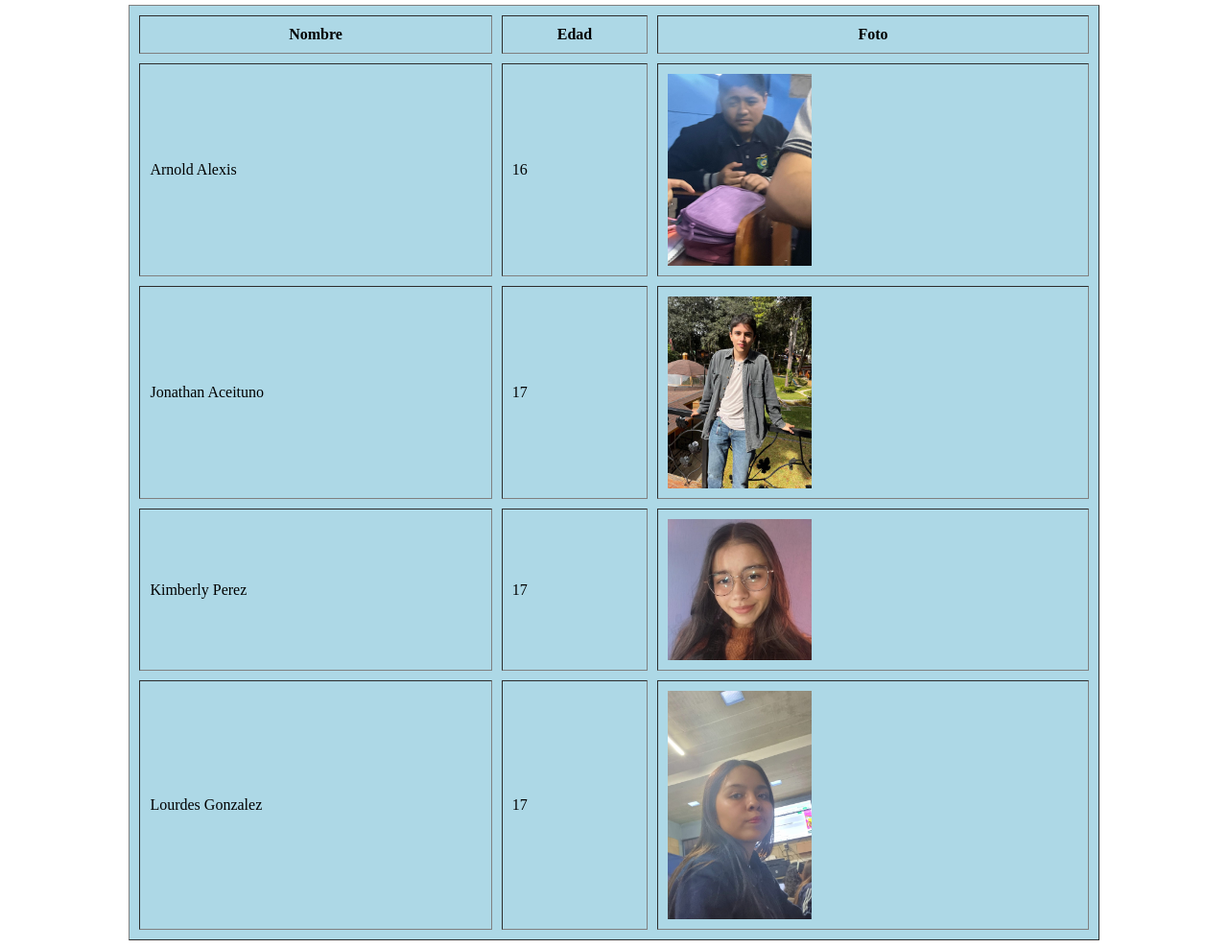
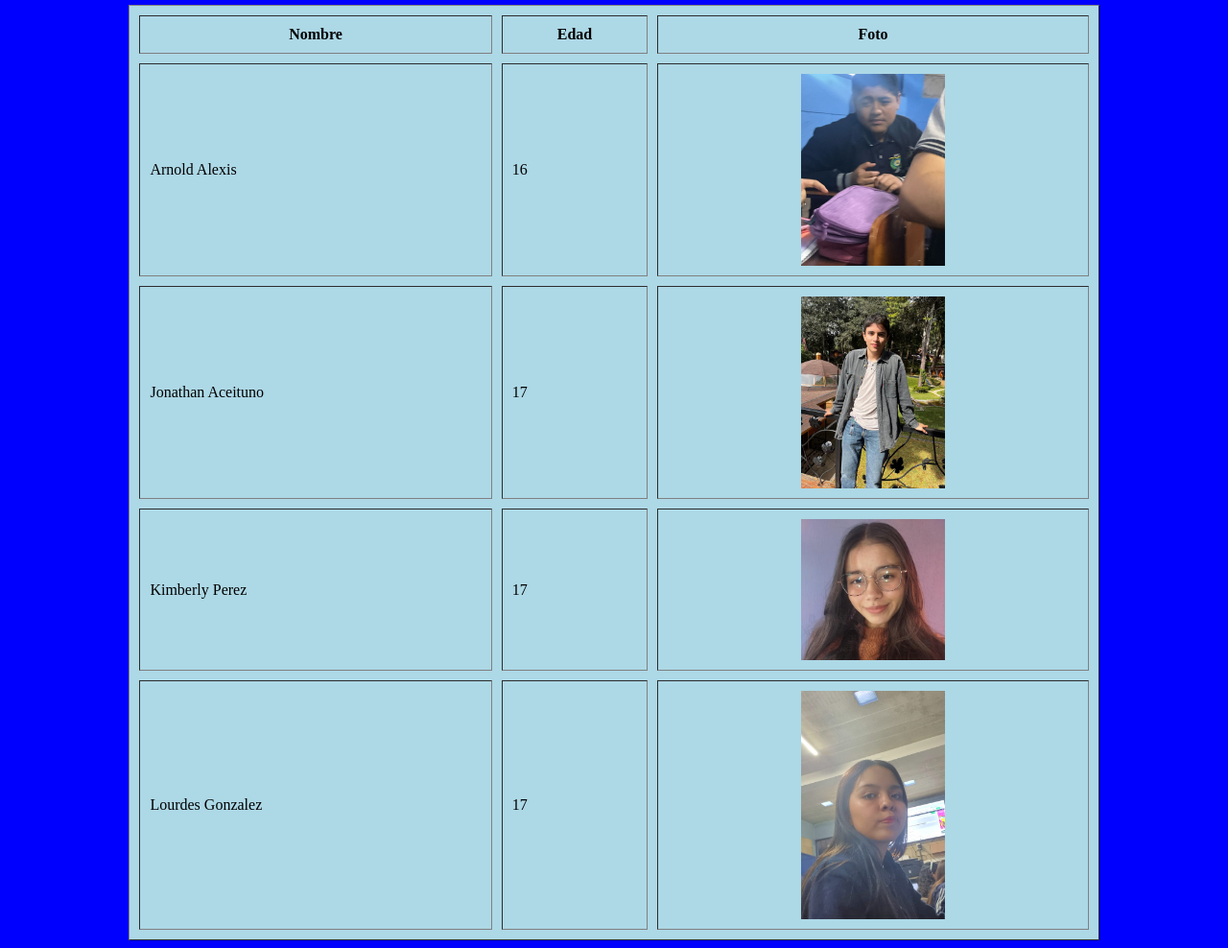
Before and after one commit to Axl-s/Links, a plain HTML site: page amigos.html in a window 1280 px wide. Shown: the part 50-1038 px from the top of the page at 96% size. Drawn offline with Linux system fonts and the light colour scheme.

Commit message:
Update amigos.html

```diff
--- a/amigos.html
+++ b/amigos.html
@@ -4,6 +4,7 @@
     </head>
     <body>
  <h2>Amigos</h2>
+ <body bgcolor="blue"></body>
         <table border="1" align="center" cellpadding="10" cellspacing="10" width="80%" bgcolor="lightblue">
             <tr>
                 <th>Nombre</th>
@@ -13,22 +14,25 @@
             <tr>
                 <td>Arnold Alexis</td>
                 <td>16</td>
-                <td><img src="amigo1.jpg" alt="Amigo 1" width="150"></td>
-            </tr>
+                <td> <div align="center"> <img src="amigo1.jpg" alt="Amigo 1" width="150"></td>
+                </div>
             <tr>
                 <td>Jonathan Aceituno</td>
                 <td>17</td>
-                <td><img src="amigo2.jpg" alt="Amigo 2" width="150"></td>
+                <td> <div align="center"><img src="amigo2.jpg" alt="Amigo 2" width="150"></td>
+                </div>
             </tr>
             <tr>
                 <td>Kimberly Perez</td>
                 <td>17</td>
-                <td><img src="amigo3.jpg" alt="Amigo 3" width="150"></td>
+                <td><div align="center"><img src="amigo3.jpg" alt="Amigo 3" width="150"></td>
+                </div>
             </tr>
             <tr>
                 <td>Lourdes Gonzalez</td>
                 <td>17</td>
-                <td><img src="amigo4.jpg" alt="Amigo 4" width="150"></td>
+                <td><div align="center"><img src="amigo4.jpg" alt="Amigo 4" width="150"></td>
+                    </div>
             </tr>
         </table>
     </section>
```
